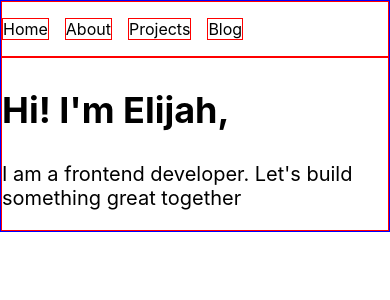
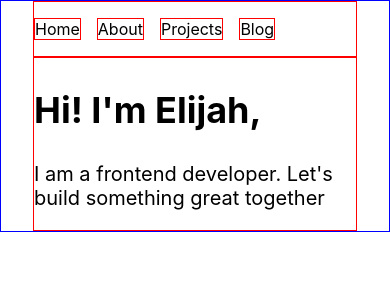
Before and after one commit to devejlee/portfolio, a Next.js app: page / in a window 390 px wide. Shown: the top 300 px of the page. Built offline with nearby package versions, Linux system fonts and the light colour scheme.

Commit message:
modify: change media queries

```diff
--- a/app/layout.module.scss
+++ b/app/layout.module.scss
@@ -1,8 +1,13 @@
+@import "@styles/mixins";
+
 .wrapper {
   border: 1px solid blue;
   display: flex;
   flex-direction: column;
   justify-content: center;
-  max-width: 1000px;
   margin: 0 auto;
+  padding: 0 2rem;
+  @include xl {
+    max-width: 75rem;
+  }
 }
--- a/styles/_mixins.scss
+++ b/styles/_mixins.scss
@@ -1,34 +1,34 @@
-// 30 * 16 = 480
-@mixin min-width-30rem {
-  @media (min-width: 30rem) {
+// 36 * 16 = 576
+@mixin sm {
+  @media (min-width: 36rem) {
       @content;
   }
 }
 
-// 40 * 16 = 640
-@mixin min-width-40rem {
-  @media (min-width: 40rem) {
+// 48 * 16 = 768
+@mixin md {
+  @media (min-width: 48rem) {
       @content;
   }
 }
 
-// 50 * 16 = 800
-@mixin min-width-50rem {
-  @media (min-width: 50rem) {
+// 62 * 16 = 992
+@mixin lg {
+  @media (min-width: 62rem) {
       @content;
   }
 }
 
-// 60 * 16 = 960
-@mixin min-width-60rem {
-  @media (min-width: 60rem) {
+// 75 * 16 = 1200
+@mixin xl {
+  @media (min-width: 75rem) {
       @content;
   }
 }
 
-// 70 * 16 = 1120
-@mixin min-width-70rem {
-  @media (min-width: 70rem) {
+// 87.5 * 16 = 1400
+@mixin xxl {
+  @media (min-width: 87.5rem) {
       @content;
   }
 }
```
